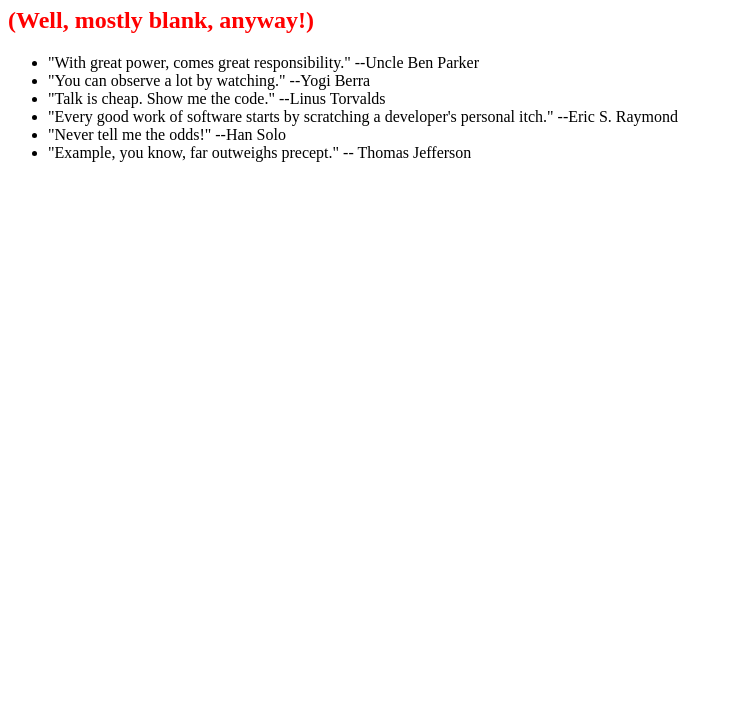
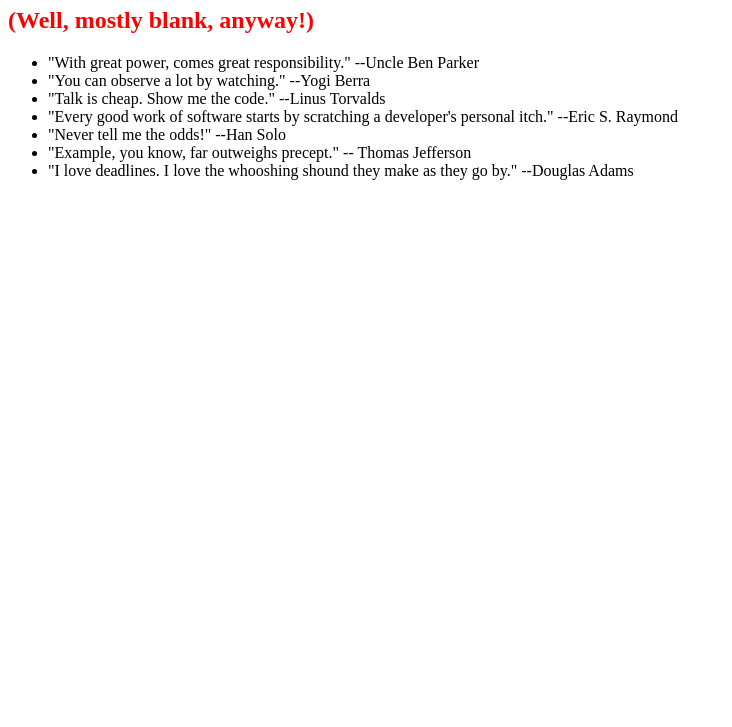
Before and after one commit to SteveSchaefer/0main_openSAP_repo, a plain HTML site: page index.html in a window 1280 px wide. Shown: the part 73-800 px from the top of the page, without its empty margins (0-732 px from the left). Drawn offline with Linux system fonts and the light colour scheme.

Commit message:
added Douglas Adams quote

```diff
--- a/index.html
+++ b/index.html
@@ -15,6 +15,7 @@
 			<li>"Every good work of software starts by scratching a developer's personal itch." --Eric S. Raymond</li>
 			<li>"Never tell me the odds!" --Han Solo</li>
 			<li>"Example, you know, far outweighs precept." -- Thomas Jefferson</li>
+			<li>"I love deadlines. I love the whooshing shound they make as they go by." --Douglas Adams</li>
 		</ul>
 	</body>
 </html>
```
